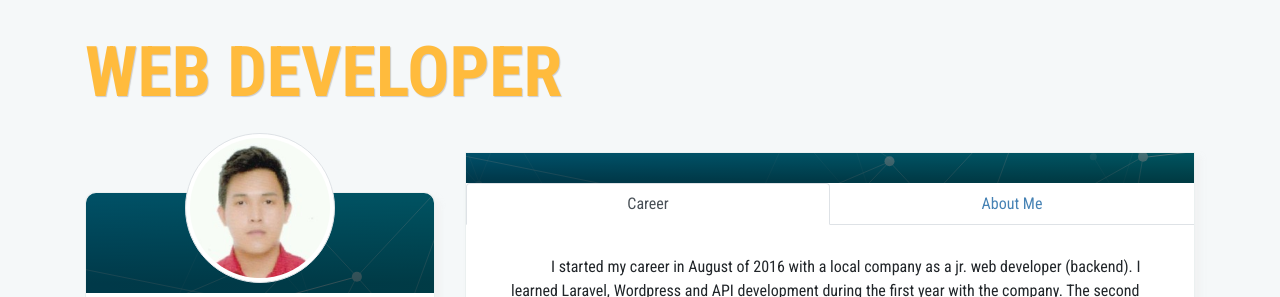
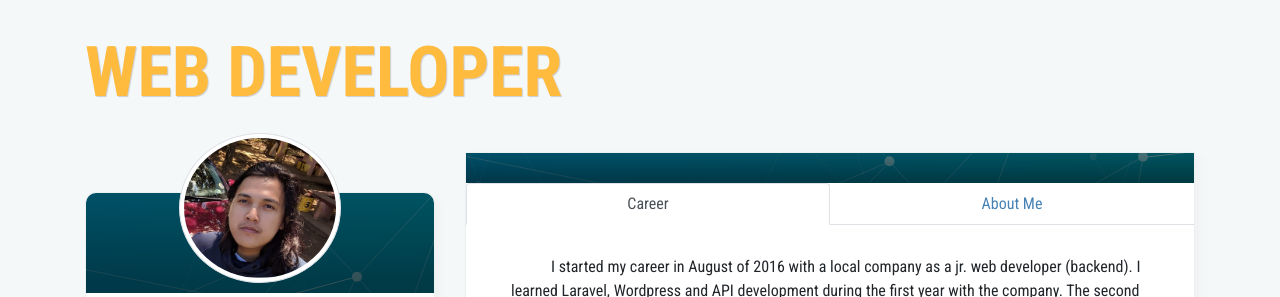
Before and after one commit to johenel/personal-website, a plain HTML site: page index.html in a window 1280 px wide. Shown: the top 297 px of the page. Drawn offline with nearby package versions, Linux system fonts and the light colour scheme.

Commit message:
update avatar

```diff
--- a/index.html
+++ b/index.html
@@ -21,7 +21,7 @@
 		<div class="col-md-4">
 			<div class="profile-box">
 				<div class="featured-image">
-					<img src="media/johenel.jpg" class="img-thumbnail">
+					<img src="media/dp.png" class="img-thumbnail">
 				</div>
 				<div class="profile-info">
 					<div class="name">
```
Also changed, not shown: media/dp.png (added).
